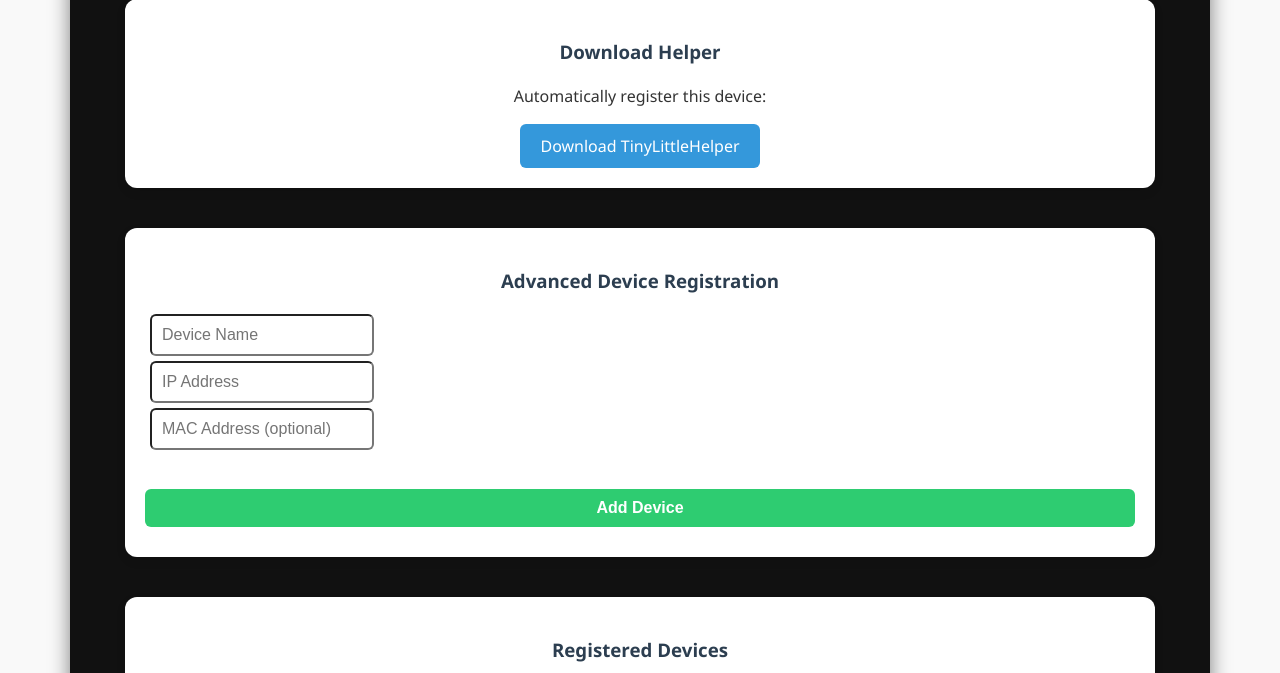
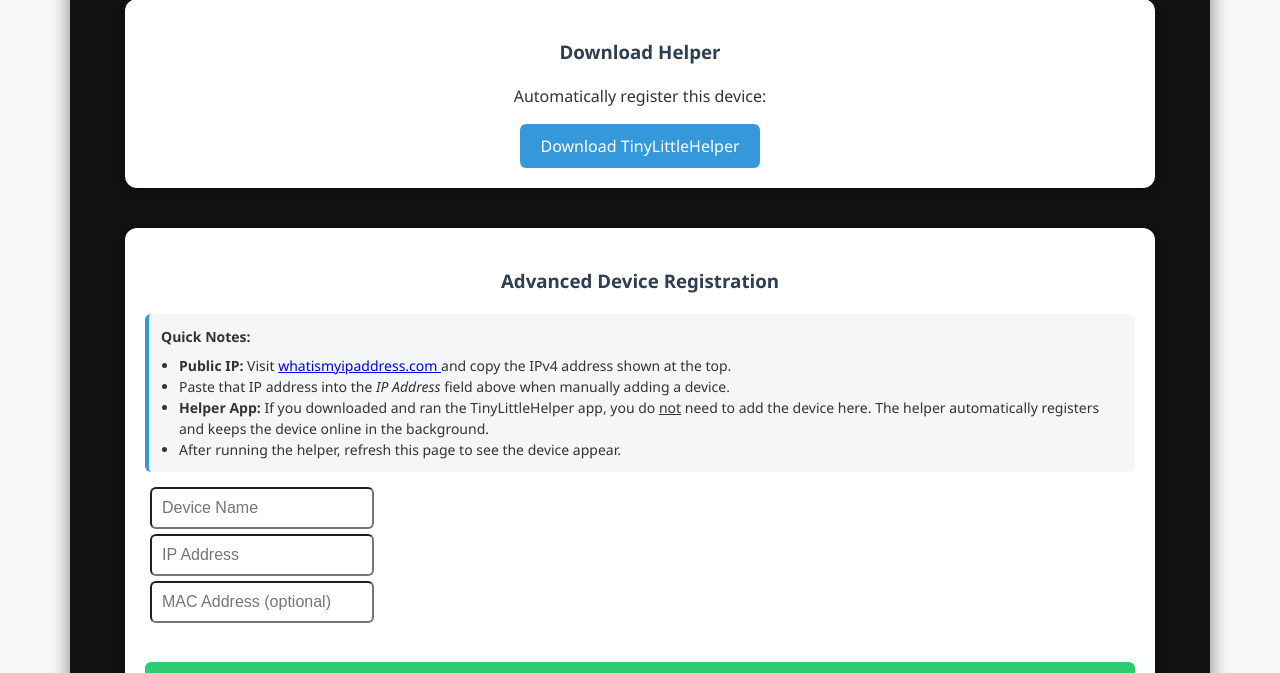
Before and after one commit to ABTechWorks/TinyLittleHelper, a FastAPI app: template templates/dashboard.html in a window 1280 px wide. Shown: the part 327-1000 px from the top of the page. Run offline with FastAPI, Linux system fonts and the light colour scheme; the template is opened without the code that fills it, so the values that code supplies are empty; some libraries are stand-ins or nearby versions.

Commit message:
device registration instructions added

```diff
--- a/templates/dashboard.html
+++ b/templates/dashboard.html
@@ -136,14 +136,61 @@
 
     <section>
   <h3>Advanced Device Registration</h3>
+
+  <div style="
+    margin-bottom: 15px;
+    padding: 12px;
+    background-color: #f4f6f8;
+    border-left: 4px solid #3498db;
+    border-radius: 6px;
+    font-size: 14px;
+    color: #333;
+    text-align: left;
+  ">
+    <strong>Quick Notes:</strong>
+    <ul style="margin: 8px 0 0 18px; padding: 0;">
+      <li>
+        <strong>Public IP:</strong> Visit
+        <a href="https://whatismyipaddress.com/" target="_blank">
+          whatismyipaddress.com
+        </a>
+        and copy the IPv4 address shown at the top.
+      </li>
+      <li>
+        Paste that IP address into the <em>IP Address</em> field above when manually adding a device.
+      </li>
+      <li>
+        <strong>Helper App:</strong> If you downloaded and ran the TinyLittleHelper app, you do <u>not</u> need to add the device here.
+        The helper automatically registers and keeps the device online in the background.
+      </li>
+      <li>
+        After running the helper, refresh this page to see the device appear.
+      </li>
+    </ul>
+  </div>
+
   <form method="POST" action="/add_device_advanced">
-        <input type="text" name="device_name" placeholder="Device Name" required>
-        <input type="text" name="device_ip" placeholder="IP Address">
-        <input type="text" name="device_mac" placeholder="MAC Address (optional)">
+    <input
+      type="text"
+      name="device_name"
+      placeholder="Device Name"
+      required
+    >
+    <input
+      type="text"
+      name="device_ip"
+      placeholder="IP Address"
+    >
+    <input
+      type="text"
+      name="device_mac"
+      placeholder="MAC Address (optional)"
+    >
     <br>
     <button type="submit">Add Device</button>
   </form>
 </section>
+
 
     <section>
       <h3>Registered Devices</h3>
```
Lines whose indentation alone changed are shown as unchanged.
